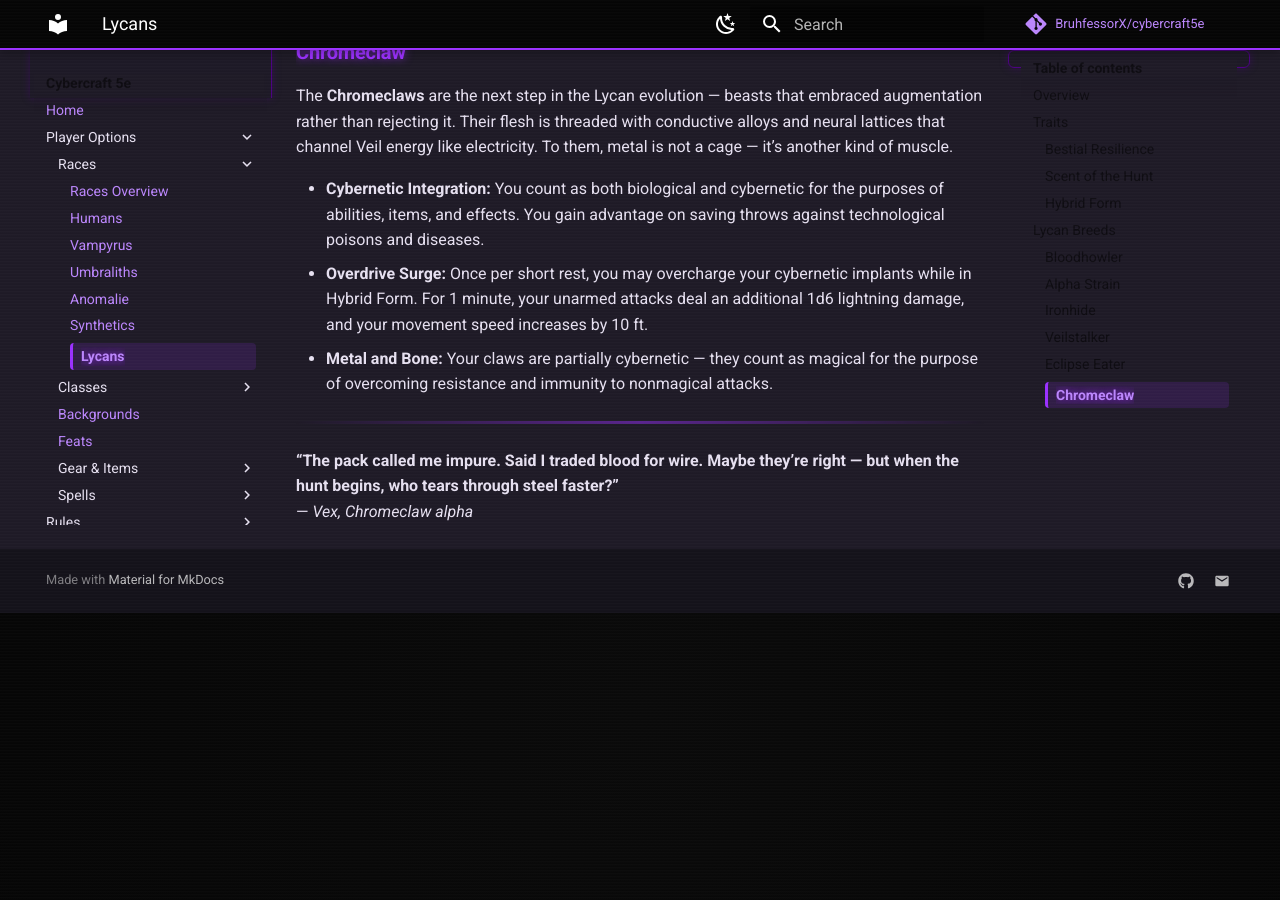
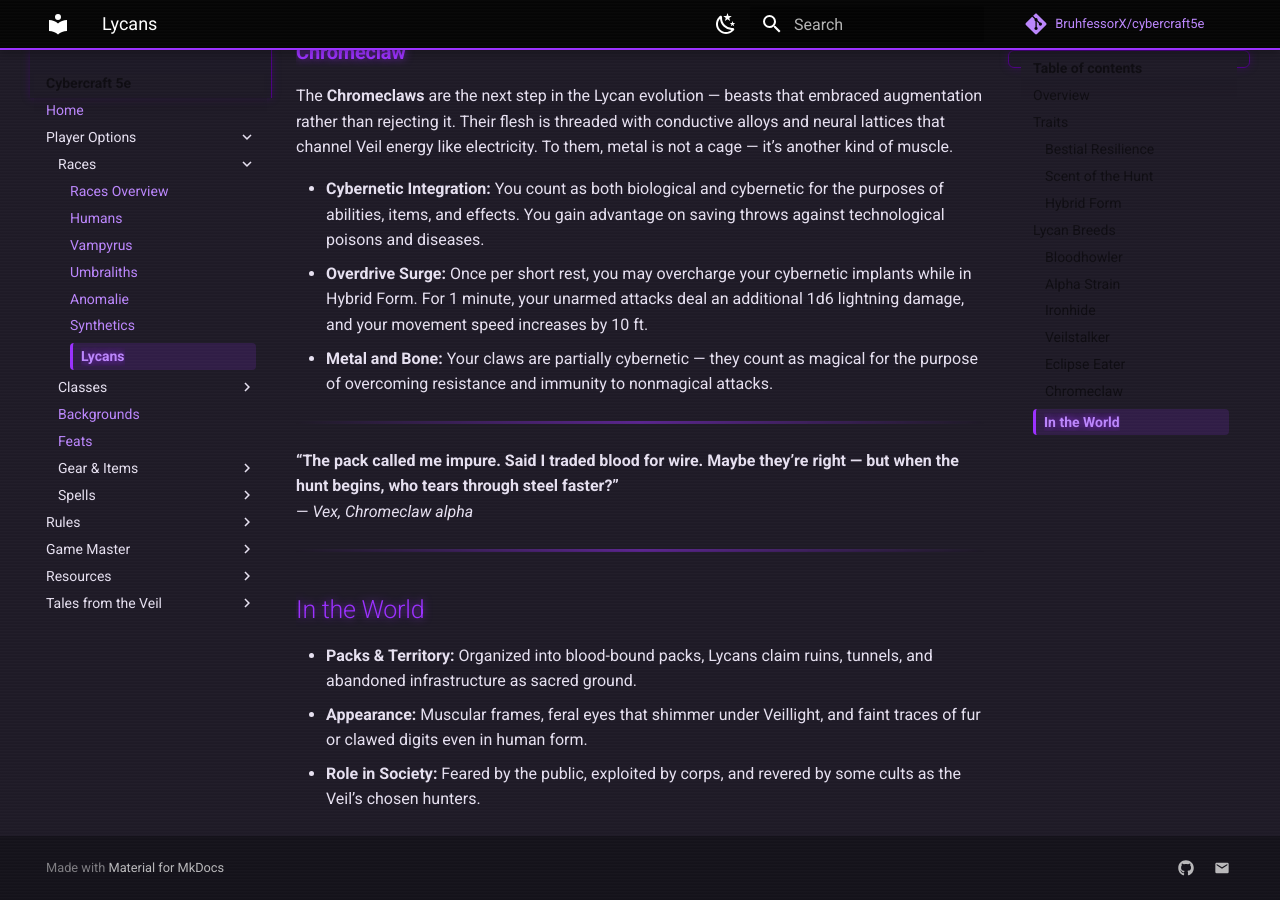
Before and after one commit to BruhfessorX/cybercraft5e, an MkDocs documentation site: the page built from docs/player-options/races/lycans.md, in a window 1280 px wide and 900 px high, scrolled down 3336 px. Built offline with MkDocs 1.6.1 and Material for MkDocs 9.7.7, drawn with Linux system fonts in a browser that asks for light colours; comment, search, counter and statistics services are not loaded; before the commit the page ends 3949 px from its top, so only the background shows below that.

Commit message:
Added In the world entry for lycans

```diff
--- a/docs/player-options/races/lycans.md
+++ b/docs/player-options/races/lycans.md
@@ -105,3 +105,10 @@ The **Chromeclaws** are the next step in the Lycan evolution — beasts that emb
 
 **“The pack called me impure. Said I traded blood for wire. Maybe they’re right — but when the hunt begins, who tears through steel faster?”**
 — *Vex, Chromeclaw alpha*
+
+---
+
+## In the World
+- **Packs & Territory:** Organized into blood-bound packs, Lycans claim ruins, tunnels, and abandoned infrastructure as sacred ground.
+- **Appearance:** Muscular frames, feral eyes that shimmer under Veillight, and faint traces of fur or clawed digits even in human form.
+- **Role in Society:** Feared by the public, exploited by corps, and revered by some cults as the Veil’s chosen hunters.
```
